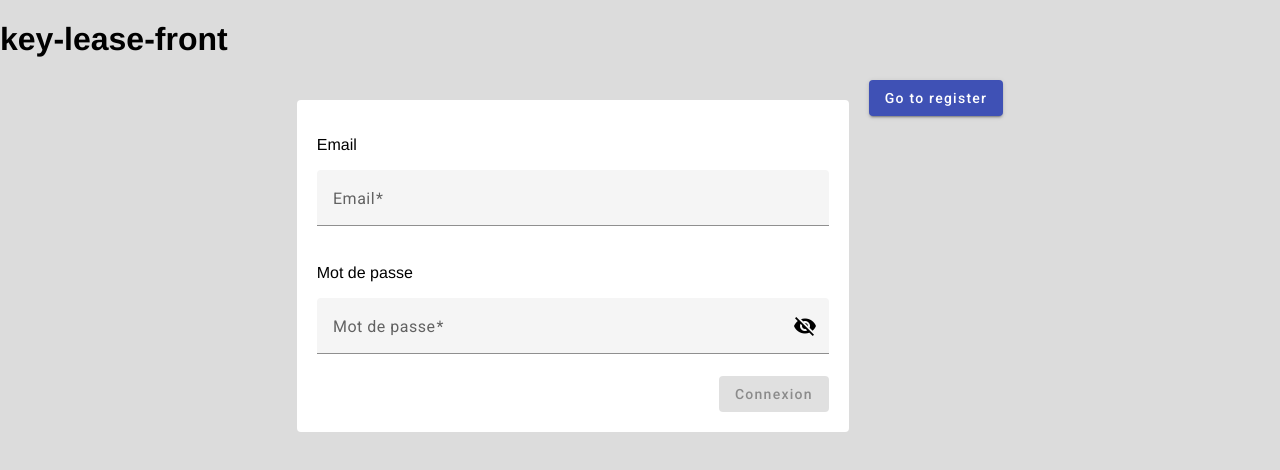
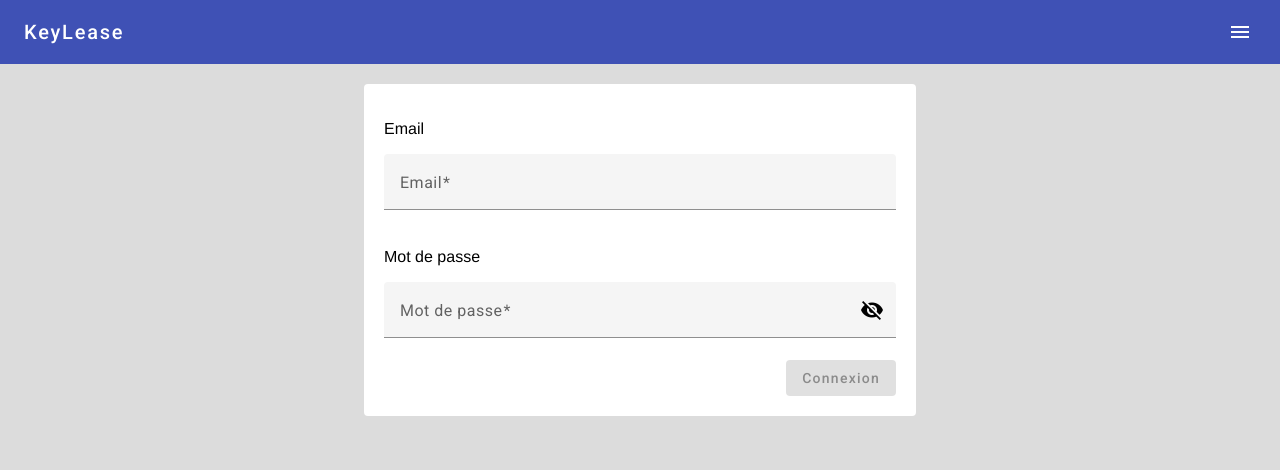
Before and after one commit to Tiphaine-dureau/KeyLease-front, an Angular app: page /login in a window 1280 px wide. Shown: the top 470 px of the page. Built offline with nearby package versions, Linux system fonts and the light colour scheme.

Commit message:
Added toolbar component with temporary routes

```diff
--- a/src/app/app.component.html
+++ b/src/app/app.component.html
@@ -1,2 +1,2 @@
-<h1>{{title}}</h1>
+<app-toolbar></app-toolbar>
 <router-outlet></router-outlet>
--- a/src/app/app.component.ts
+++ b/src/app/app.component.ts
@@ -8,7 +8,6 @@ import {LoginFormService} from "./features/login/services/login-form.service";
   styleUrls: ['./app.component.scss']
 })
 export class AppComponent implements OnDestroy {
-  title = 'key-lease-front';
 
   constructor(private loginService: LoginFormService) {
   }
@@ -16,5 +15,4 @@ export class AppComponent implements OnDestroy {
   public ngOnDestroy(): void {
     this.loginService.removeSession();
   }
-
 }
--- /dev/null
+++ b/src/app/common/components/toolbar/toolbar.component.html
@@ -0,0 +1,23 @@
+<mat-toolbar color="primary">
+  <mat-toolbar-row>
+    <button mat-button class="title-toolbar" routerLink="/">KeyLease</button>
+    <span class="spacer"></span>
+    <button mat-icon-button [matMenuTriggerFor]="menu" aria-label="menu icon">
+      <mat-icon>menu</mat-icon>
+    </button>
+    <mat-menu #menu="matMenu">
+      <button mat-menu-item>
+        <mat-icon>settings</mat-icon>
+        <span>Compte</span>
+      </button>
+      <button mat-menu-item routerLink="/login">
+        <mat-icon>login</mat-icon>
+        <span>Login (provisoire)</span>
+      </button>
+      <button mat-menu-item routerLink="/register">
+        <mat-icon>person_add</mat-icon>
+        <span>Register (provisoire)</span>
+      </button>
+    </mat-menu>
+  </mat-toolbar-row>
+</mat-toolbar>
--- /dev/null
+++ b/src/app/common/components/toolbar/toolbar.component.scss
@@ -0,0 +1,7 @@
+.title-toolbar {
+  font-size: 1.25rem;
+}
+
+.spacer {
+  flex: 1 1 auto;
+}
--- a/src/app/features/login/login-form/login-form.component.html
+++ b/src/app/features/login/login-form/login-form.component.html
@@ -19,7 +19,6 @@
       </button>
     </div>
   </form>
-  <button mat-raised-button color="primary" routerLink="/register">Go to register</button>
 </div>
 <ng-container *ngIf="isLoading">
   <app-spinner></app-spinner>
```
Also changed, not shown: src/app/common/components/components.module.ts (+16 -3 lines), src/app/common/components/toolbar/toolbar.component.ts (added, +10 -0 lines), 2 other files (tests, documents, lock files or other folders).
